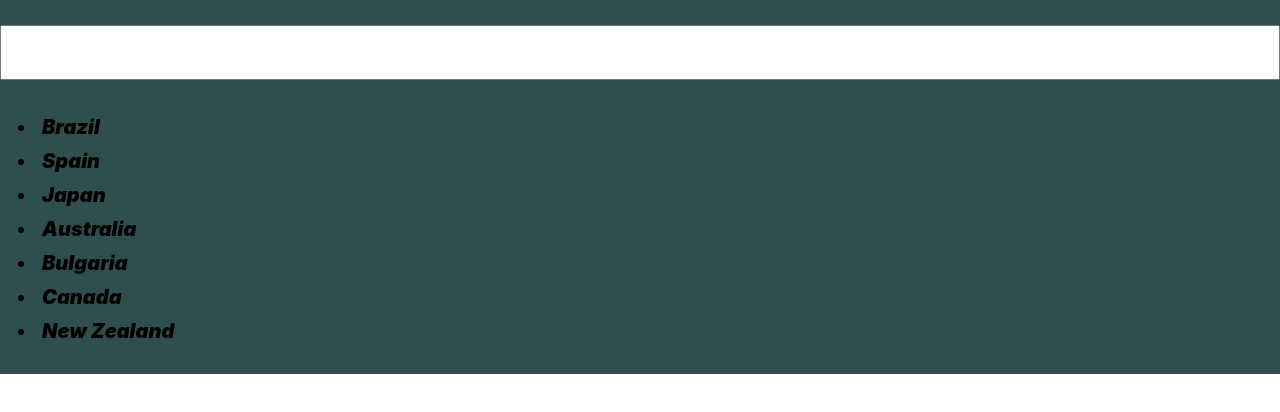
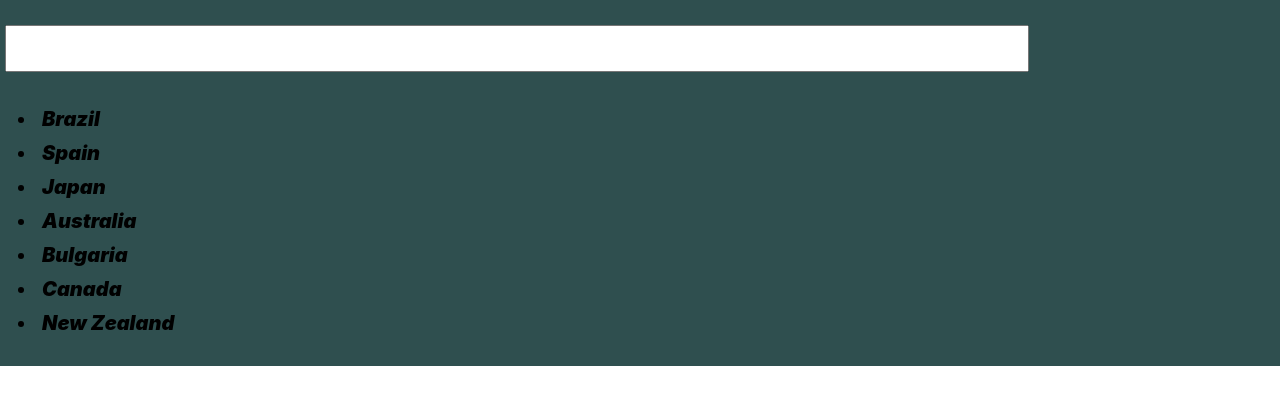
Before and after one commit to erickbrdev/React, a React (Create React App) app in the folder project-react/: page / in a window 1280 px wide. Shown: the top 412 px of the page. Built offline with nearby package versions, Linux system fonts and the light colour scheme.

Commit message:
finalizacao

```diff
--- a/project-react/src/App.css
+++ b/project-react/src/App.css
@@ -23,7 +23,10 @@ li {
 }
 
 input {
-  padding: 7px;
+  width: 80%;
+  border: double 5px solid black;
+  margin-left: 5px;
+  padding: 3px;
   margin-top: 25px;
   margin-bottom: 20px;
   font-size: xx-large;
```
